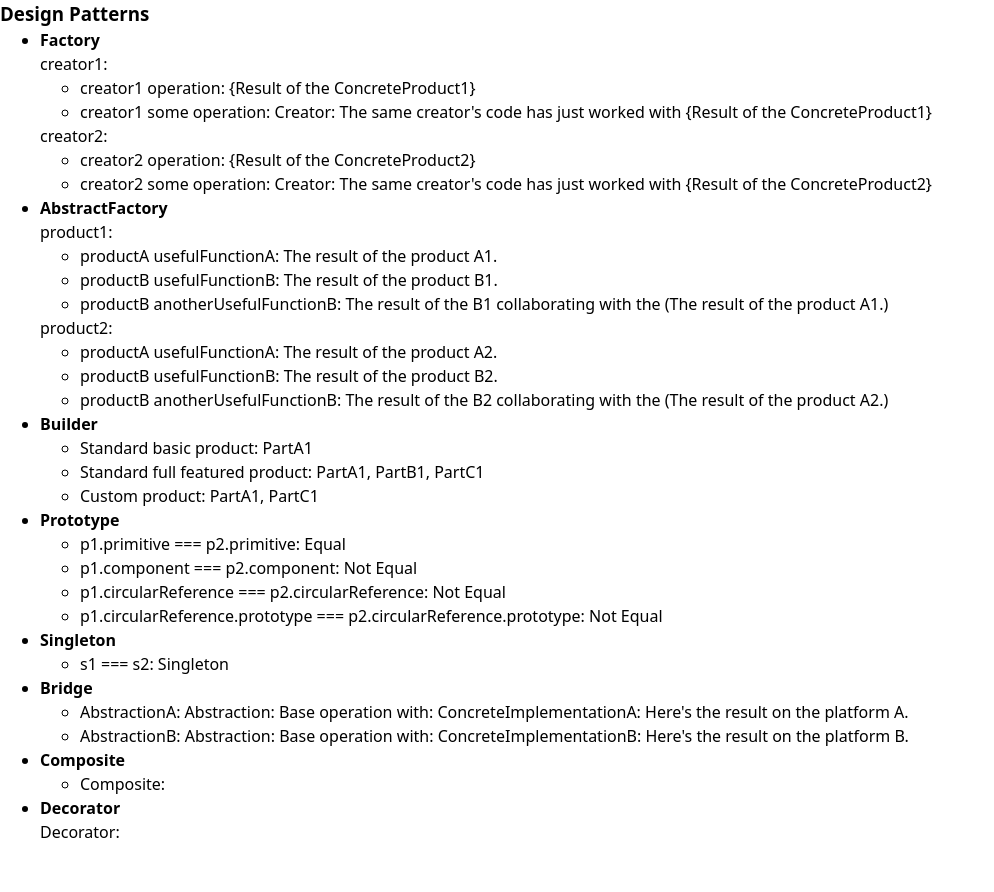
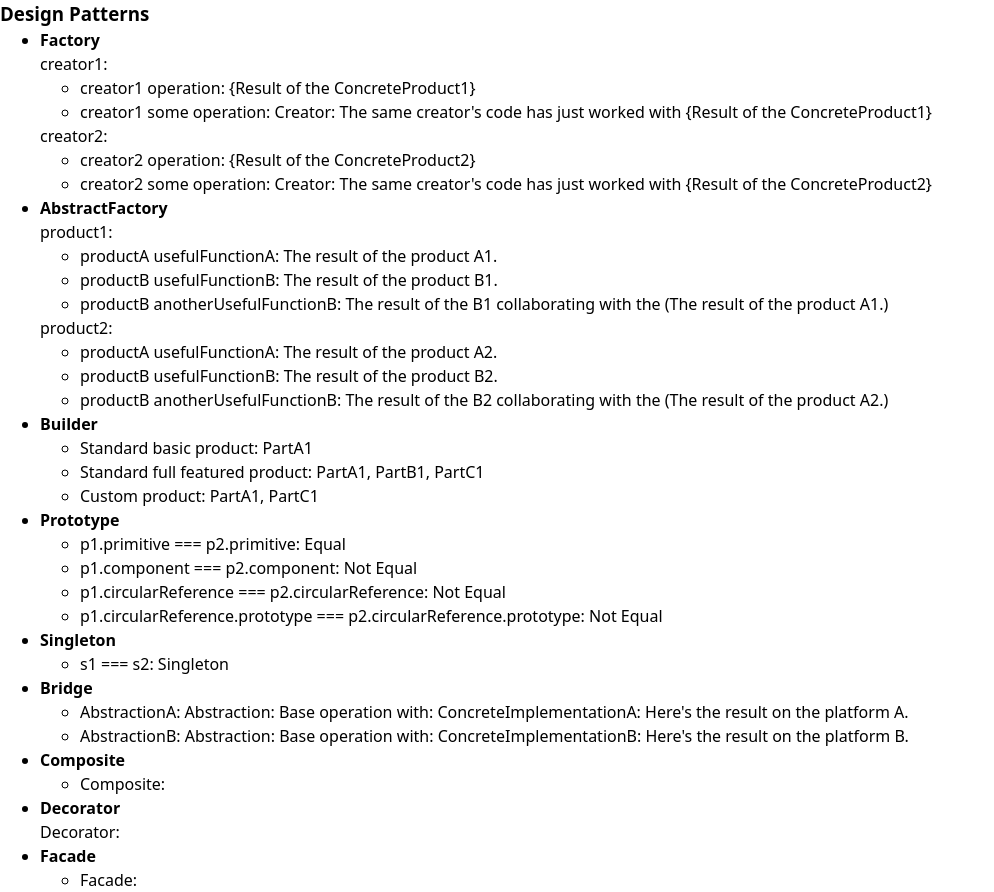
Before and after one commit to xieQin/react-ts-template, a React (Vite) app: page /design-patterns in a window 1280 px wide. Shown: the whole page, without its empty margins (0-994 px from the left). Before the commit the page ends 844 px from the top, so only its background shows below. Built offline with nearby package versions, Linux system fonts and the light colour scheme.

Commit message:
feat: add Facade pattern

```diff
--- /dev/null
+++ b/src/views/DesignPatterns/Facade/index.tsx
@@ -0,0 +1,7 @@
+export default function FacadePage() {
+  return (
+    <ul>
+      <li>Facade: </li>
+    </ul>
+  );
+}
--- a/src/views/DesignPatterns/index.tsx
+++ b/src/views/DesignPatterns/index.tsx
@@ -5,6 +5,7 @@ import BridgePage from "./Bridge";
 import BuilderPage from "./Builder";
 import CompositePage from "./Composite";
 import DecoratorPage from "./Decorator";
+import FacadePage from "./Facade";
 import FactoryPage from "./Factory";
 import PrototypePage from "./Prototype";
 import SingletonPage from "./Singleton";
@@ -18,6 +19,7 @@ const DesignPatternsPageConfigs = {
   [DesignPatterns.Bridge]: BridgePage,
   [DesignPatterns.Composite]: CompositePage,
   [DesignPatterns.Decorator]: DecoratorPage,
+  [DesignPatterns.Facade]: FacadePage,
 };
 
 export default function DesignPatternsPage() {
```
